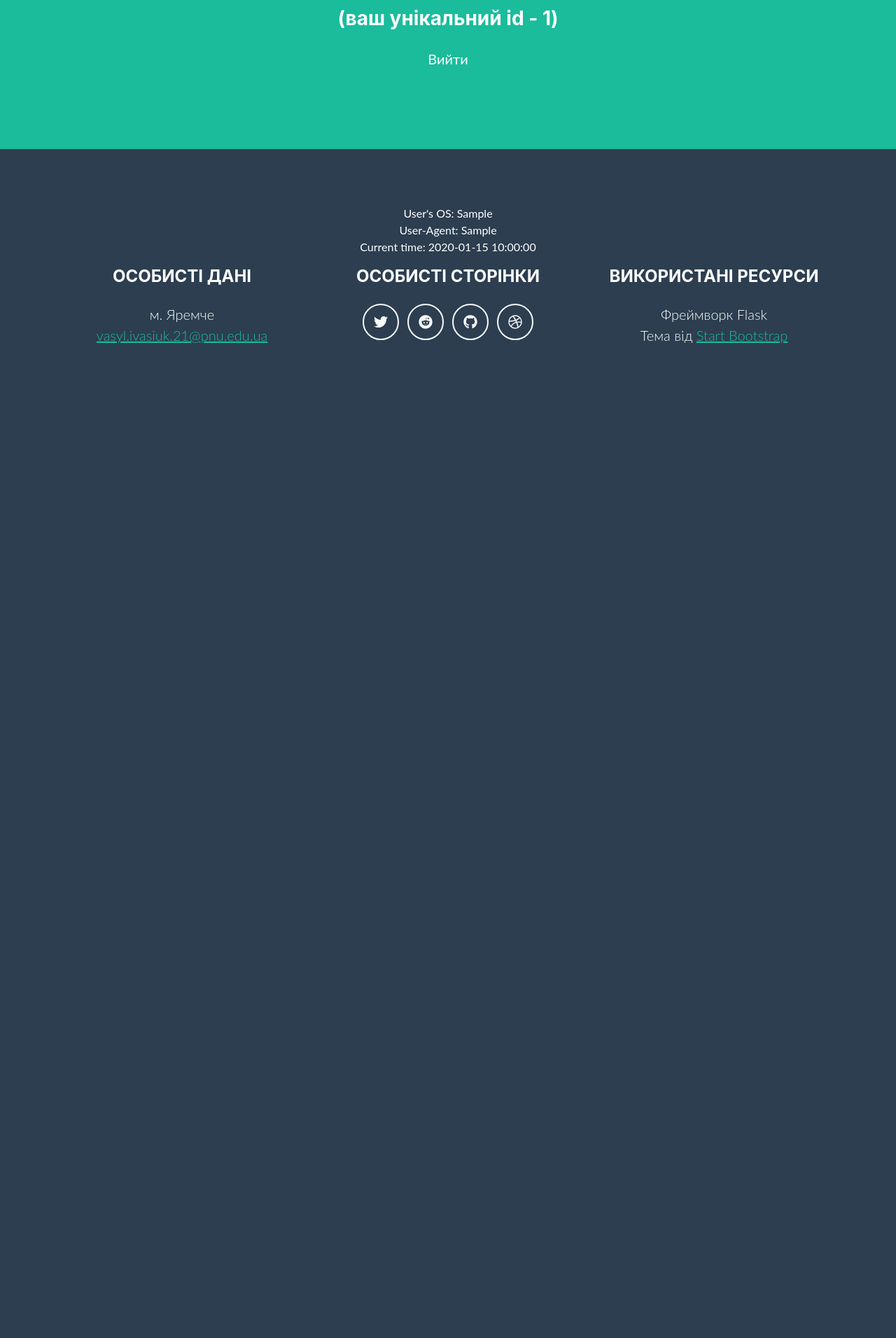
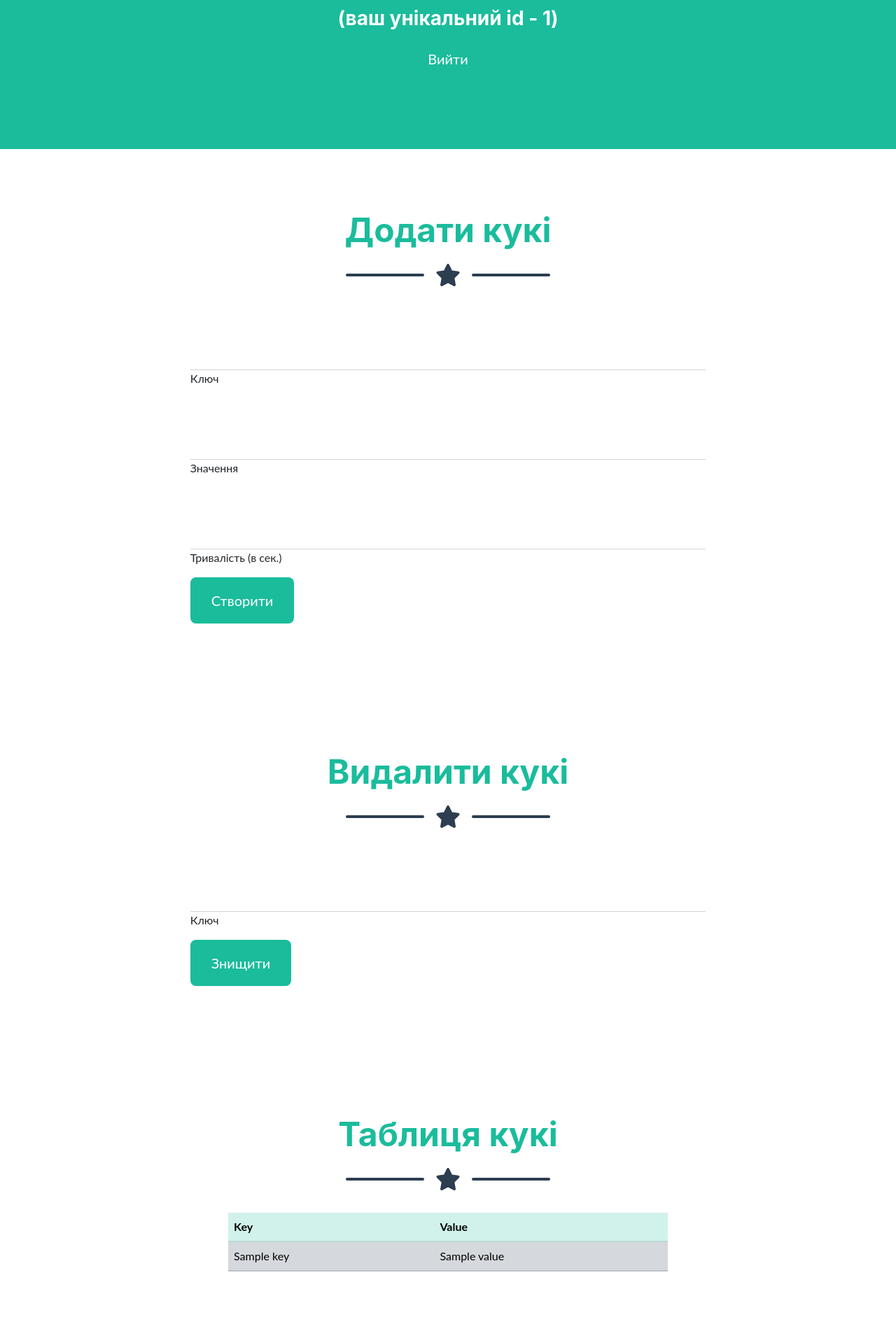
Before and after one commit to vjwua/WebDevPython, a Flask app: template lab4/app/templates/info.html in a window 1280 px wide. Shown: the part 288-2200 px from the top of the page at 70% size. Before the commit the page ends 778 px from the top, so only its background shows below. Run offline with Flask 3, Linux system fonts and the light colour scheme; the visitor is signed in with stand-in values (Sample User, id 1); the template is opened without the code that fills it: most values are stand-ins (such as "Sample title", 1, 10 or a date in 2020); some libraries are stand-ins or nearby versions.

Commit message:
Lab 4, cookies implemented

```diff
--- a/lab4/app/templates/info.html
+++ b/lab4/app/templates/info.html
@@ -15,4 +15,98 @@
         </form>
     </div>
 </header>
+<section class="page-section" id="add_cookie">
+    <!-- Section Heading-->
+    <h2 class="page-section-heading text-center text-primary mb-0">Додати кукі</h2>
+    <!-- Icon Divider-->
+    <div class="divider-custom">
+        <div class="divider-custom-line"></div>
+        <div class="divider-custom-icon"><i class="fas fa-star"></i></div>
+        <div class="divider-custom-line"></div>
+    </div>
+    <div class="row justify-content-center">
+        <div class="col-lg-8 col-xl-7">
+            <form id="contactForm" action="/add_cookie" method="POST">
+                <div class="form-floating mb-3">
+                    <input class="form-control"
+                            id="key"
+                            type="text"
+                            name="key"
+                    <label for="name">Ключ</label>
+                </div>
+                <div class="form-floating mb-3">
+                    <input class="form-control"
+                            id="value"
+                            type="text"
+                            name="value"
+                    <label for="password">Значення</label>
+                </div>
+                <div class="form-floating mb-3">
+                    <input class="form-control"
+                            id="max_age"
+                            type="number"
+                            name="max_age" required
+                    <label for="password">Тривалість (в сек.)</label>
+                </div>
+                <!-- Submit Button-->
+                <button class="btn btn-primary btn-xl" id="submitButton" type="submit">Створити</button>
+            </form>
+        </div>
+    </div>
+</section>
+<section class="page-section" id="delete_cookie">
+    <!-- Section Heading-->
+    <h2 class="page-section-heading text-center text-primary mb-0">Видалити кукі</h2>
+    <!-- Icon Divider-->
+    <div class="divider-custom">
+        <div class="divider-custom-line"></div>
+        <div class="divider-custom-icon"><i class="fas fa-star"></i></div>
+        <div class="divider-custom-line"></div>
+    </div>
+    <div class="row justify-content-center">
+        <div class="col-lg-8 col-xl-7">
+            <form id="contactForm" action="/remove_cookie" method="GET">
+                <div class="form-floating mb-3">
+                    <input class="form-control"
+                            id="key_to_remove"
+                            type="text"
+                            name="key"
+                    <label for="name">Ключ</label>
+                </div>
+                <!-- Submit Button-->
+                <button class="btn btn-primary btn-xl" id="submitButton" type="submit">Знищити</button>
+            </form>
+        </div>
+    </div>
+</section>
+<section class="page-section" id="cookie_table">
+    <!-- Section Heading-->
+    <h2 class="page-section-heading text-center text-primary mb-0">Таблиця кукі</h2>
+    <!-- Icon Divider-->
+    <div class="divider-custom">
+        <div class="divider-custom-line"></div>
+        <div class="divider-custom-icon"><i class="fas fa-star"></i></div>
+        <div class="divider-custom-line"></div>
+    </div>
+    <div class="row">
+        <div class="container col-md-6 col-lg-6">
+            <table class="table table-secondary">
+                <thead class="table-primary">
+                    <tr class = "cookiesTable">
+                        <th class = "cookiesTable">Key</th>
+                        <th class = "cookiesTable">Value</th>
+                    </tr>
+                </thead>
+                <tbody>
+                    {% for key, value in cookies.items() %}
+                        <tr class = "cookiesTable">
+                            <td class = "cookiesTable">{{ key }}</td>
+                            <td class = "cookiesTable">{{ value }}</td>
+                        </tr>
+                    {% endfor %}
+                </tbody>
+            </table>
+        </div>
+    </div>
+</section>
 {% endblock %}
```
Also changed, not shown: lab4/app/templates/all_cookies_deleted.html (added, +13 -0 lines), lab4/app/templates/cookie_added.html (added, +13 -0 lines), lab4/app/templates/cookie_deleted.html (added, +13 -0 lines), lab4/app/templates/cookie_error.html (added, +13 -0 lines), lab4/app/views.py (+51 -2 lines).
